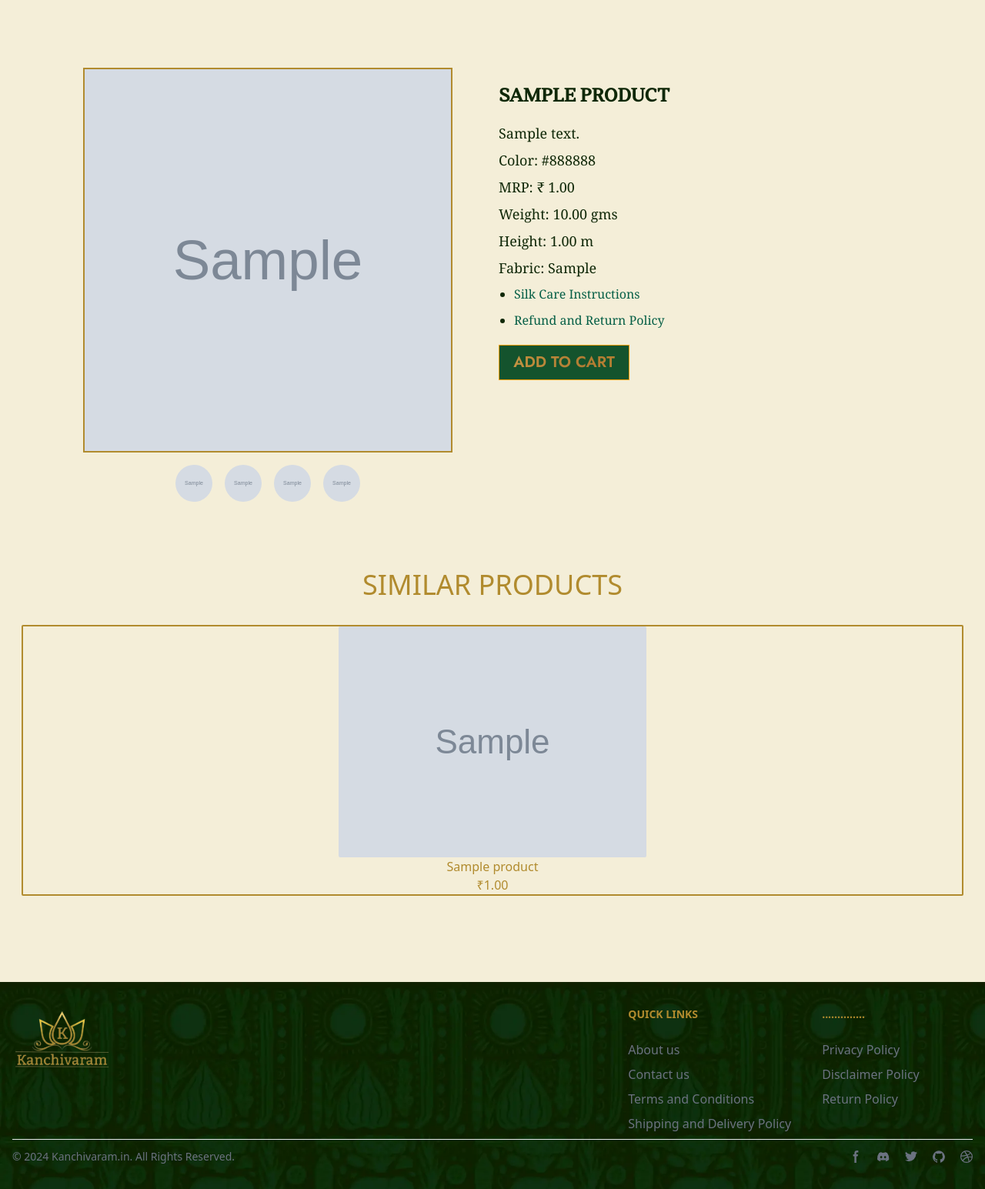
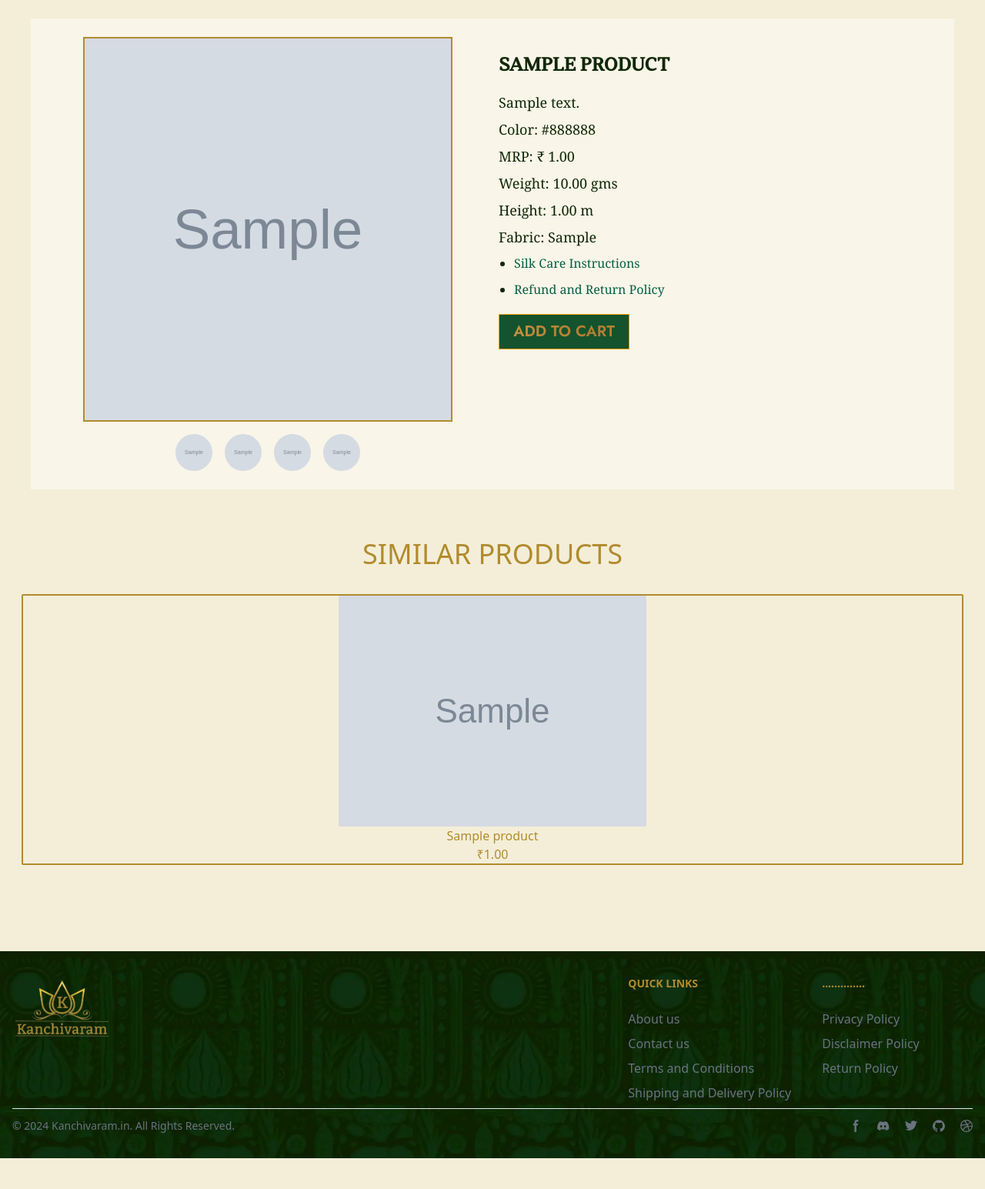
Before and after one commit to VarshaShaheen/Kanchivaram, a Django app: page /product/000/ in a window 1280 px wide. Shown: the whole page at 77% size. After the commit the page ends 1505 px from the top, so only its background shows below. Run offline with Django 5.2, Linux system fonts and the light colour scheme; tables that the repository leaves empty hold one stand-in row (values such as "Sample post"); grey boxes marked "Sample" are stand-in pictures; style sheets or scripts are compiled from the project's sources; some libraries are stand-ins or nearby versions.

```diff
--- a/templates/app/product/product.html
+++ b/templates/app/product/product.html
@@ -4,8 +4,8 @@
     <link rel="stylesheet" href="{% static 'app/css/product.css' %}">
 {% endblock %}
 {% block content %}
-    <div class="mt-16">
-    <div class="product-container">
+    <div class="mt-6">
+    <div class="product-container bg-white bg-opacity-40">
         <div class="main-image-container">
             <div id="mainImage" class="main-image border-2 border-[#b18b2e]"
                  style="background-image: url('{{ product.image_pallu.url }}');"></div>
@@ -33,8 +33,8 @@
             </div>
         </div>
 
-        <div class="product-details ">
-            <h2 class="skema-font uppercase mt-5 ">{{ product.name }}</h2>
+        <div class="product-details">
+            <h2 class="skema-font uppercase mt-5">{{ product.name }}</h2>
             <div class="font-serif">
                 <p>{{ product.description }}</p>
                 <p>Color: {{ product.color }}</p>
--- a/templates/app/product/similiar.html
+++ b/templates/app/product/similiar.html
@@ -6,8 +6,10 @@
             <div class="carousel-slide mx-3 border-2 flex flex-col justify-center rounded-sm items-center border-[#b18b2e] ">
                 <a class="" href="{% url 'product_detail' item.code %}">
                     <img src="{{ item.image_pallu.url }}" alt="" class=" rounded-sm">
-                    <h1 class="text-center">{{ item.name }}</h1>
-                    <h1 class="text-center">₹{{ item.mrp }}</h1>
+                    <div class="mx-2">
+                        <h1 class="text-center">{{ item.name }}</h1>
+                        <h1 class="text-center">₹{{ item.mrp }}</h1>
+                    </div>
                 </a>
             </div>
         {% endfor %}
```
